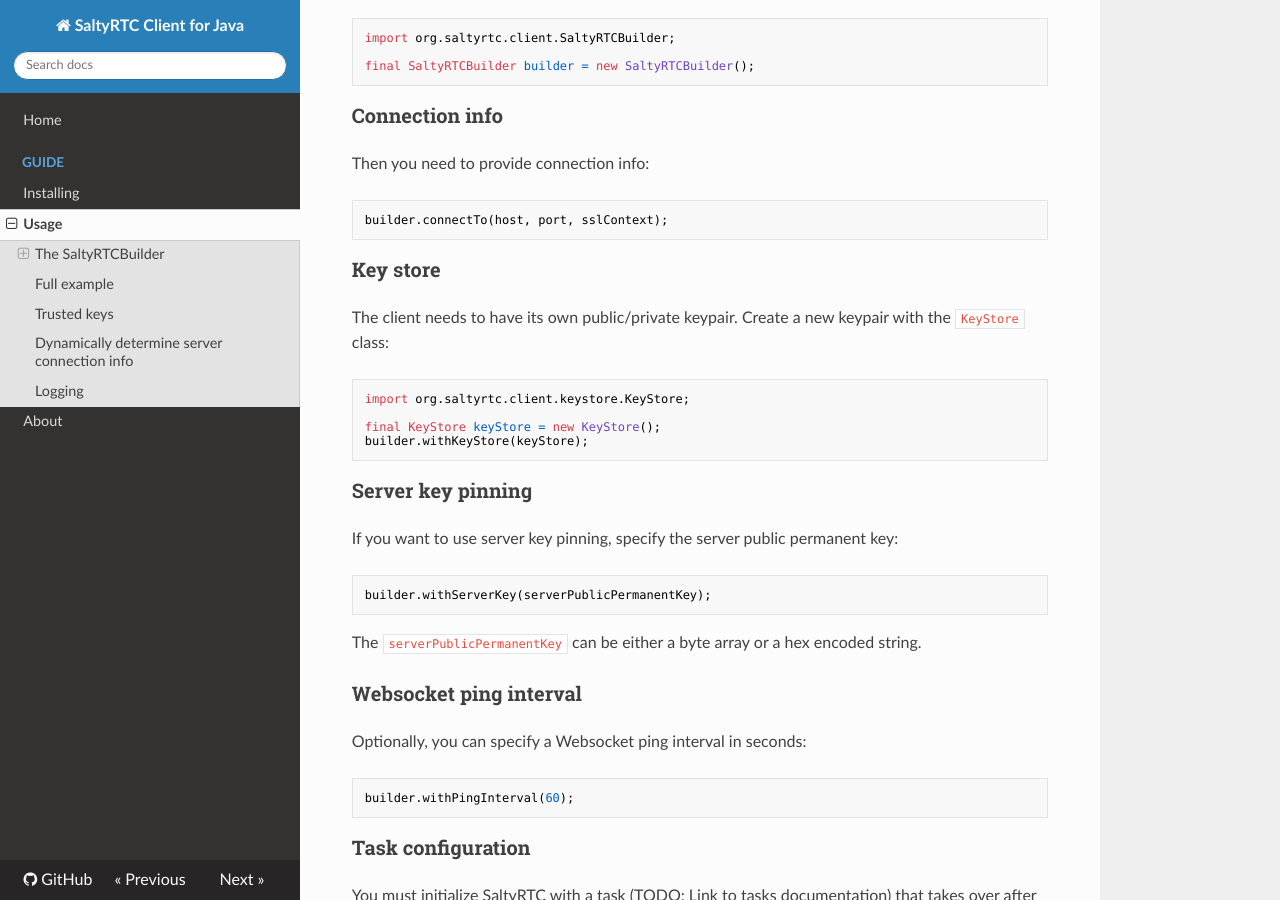
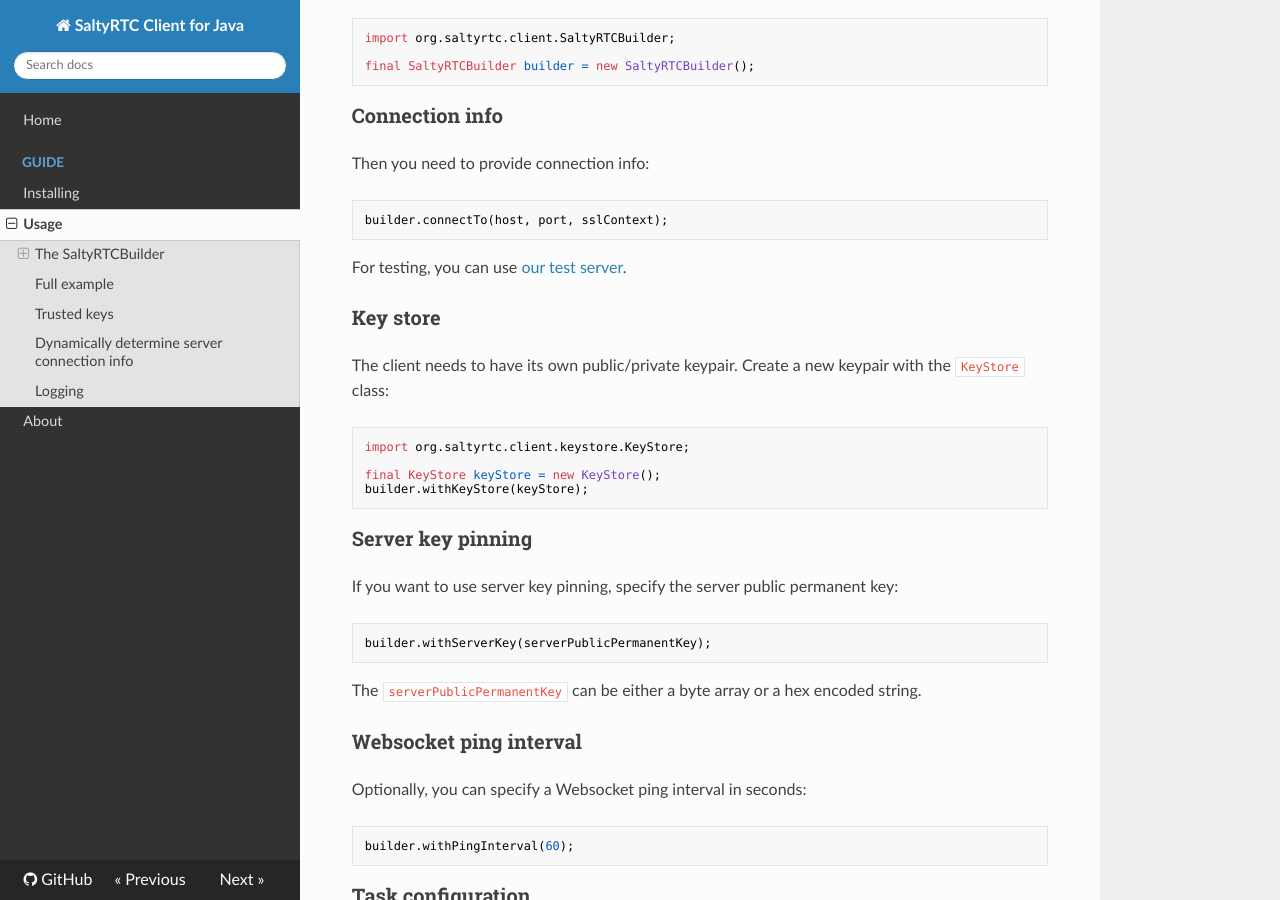
Before and after one commit to saltyrtc/saltyrtc-client-java, an MkDocs documentation site: the page built from docs/docs/usage.md, in a window 1280 px wide and 900 px high, scrolled down 343 px. Built offline with MkDocs 1.6.1, drawn with Linux system fonts in a browser that asks for light colours; nearby versions of some CDN libraries; old or Windows-style settings are respelled for this version of MkDocs.

Commit message:
Docs: Link to test server information

````diff
--- a/docs/docs/usage.md
+++ b/docs/docs/usage.md
@@ -22,6 +22,8 @@
 ```java
 builder.connectTo(host, port, sslContext);
 ```
+
+For testing, you can use [our test server](https://saltyrtc.org/pages/getting-started.html).
 
 ### Key store
 
````
